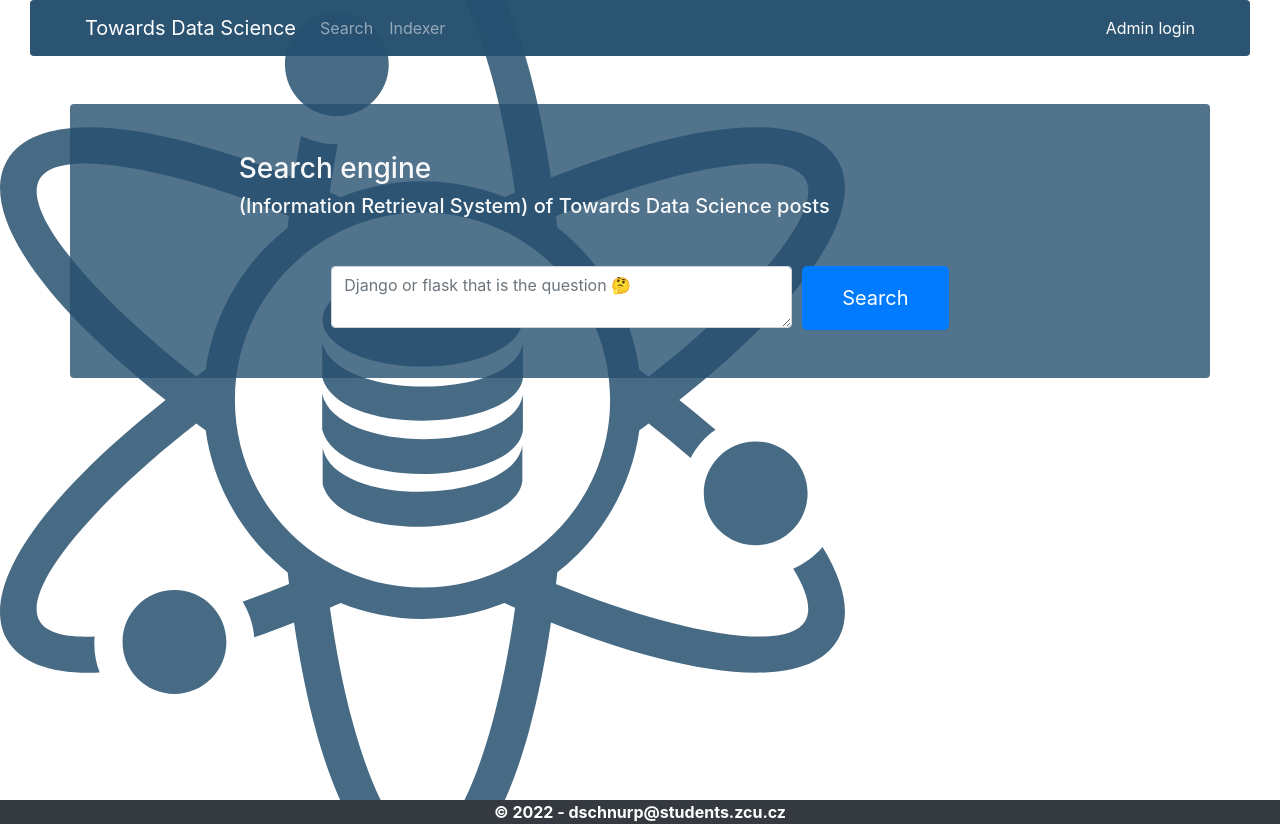
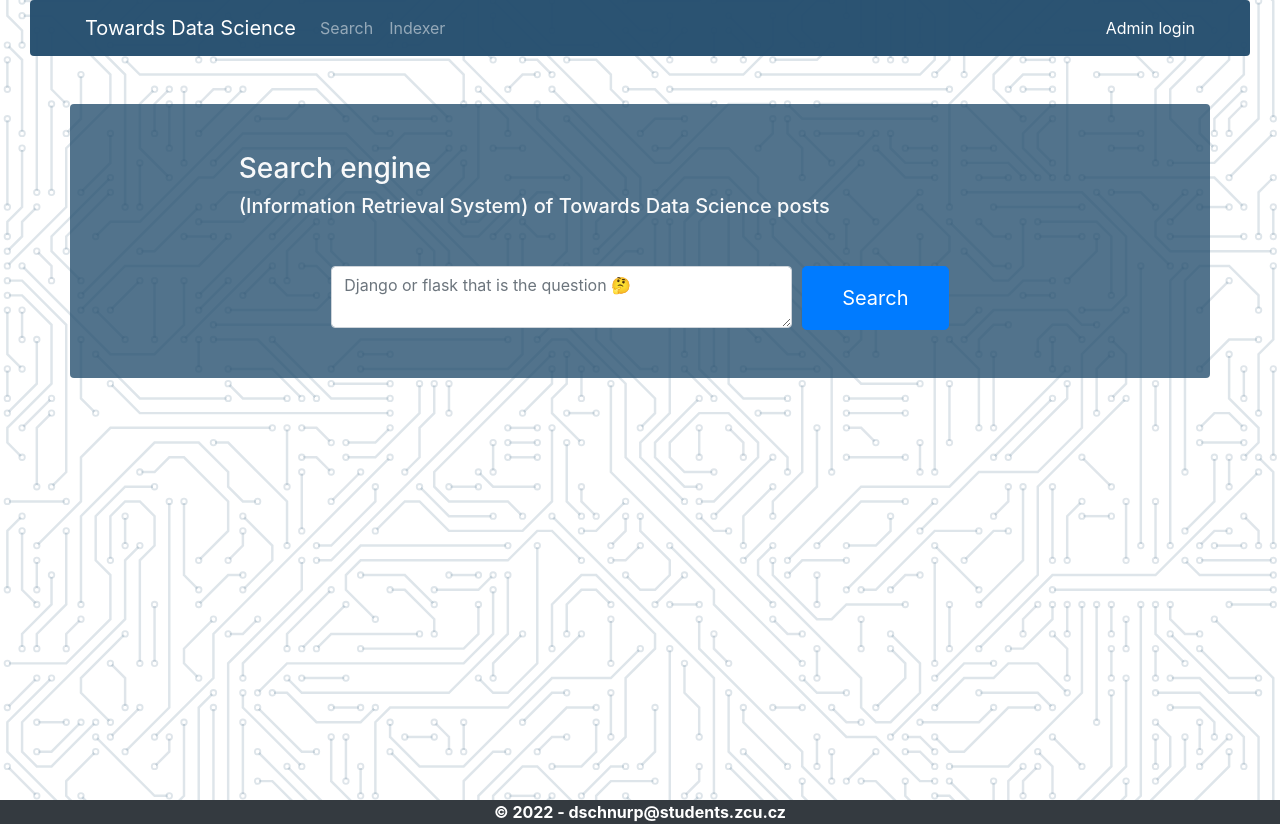
Before and after one commit to danschnurp/IRS-Towards-Data-Science, a Django app: page / in a window 1280 px wide. Run offline with Django 4.2, Linux system fonts and the light colour scheme; some libraries are stand-ins or nearby versions.

Commit message:
circuit bg

```diff
--- a/web_app/search/static/search/background.css
+++ b/web_app/search/static/search/background.css
@@ -3,10 +3,11 @@
     /* The image used */
     background-image: url("background.svg");
     /* Half height */
-    height: 100%;
+    height: 30%;
     /* Center and scale the image nicely */
-    background-position: left;
+    background-position: center;
     background-repeat: no-repeat;
+    background-size: cover;
 
 }
 .page-holder {
@@ -14,7 +15,7 @@
 }
 
 .bg-cover {
-    background-size: 66% !important;
+    background-size: cover !important;
 }
 
 #fileDisplayArea {
```
Also changed, not shown: web_app/search/static/search/background.svg.
